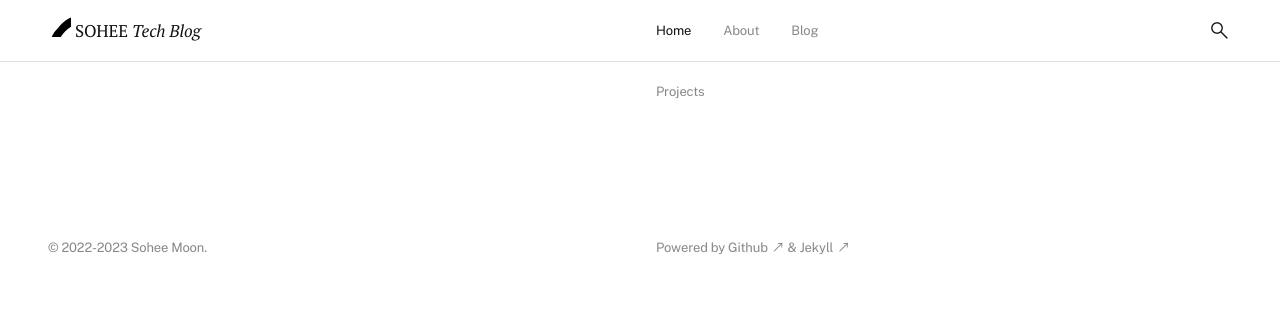
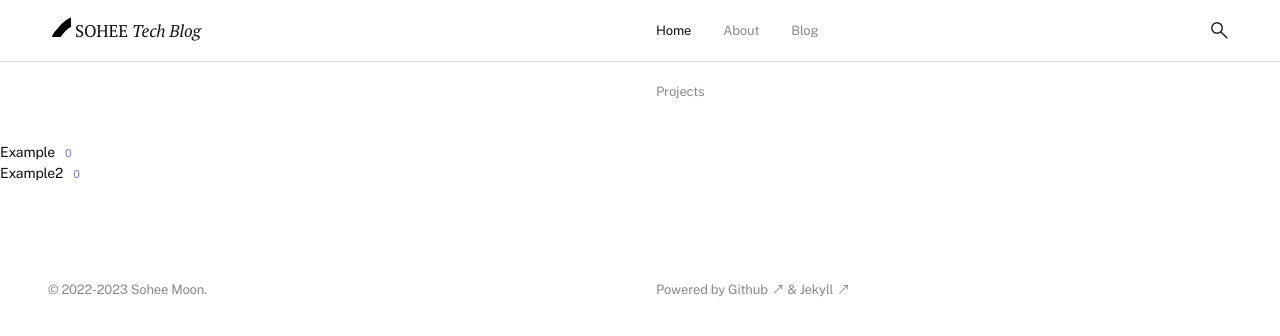
Before and after one commit to soheetech/soheetech.github.io, a Jekyll site: the page built from index.md, in a window 1280 px wide. Shown: the top 336 px of the page. Built offline with Jekyll 4.4.1, drawn with Linux system fonts in a browser that asks for light colours.

Commit message:
Update default.html

```diff
--- a/_layouts/default.html
+++ b/_layouts/default.html
@@ -4,7 +4,10 @@
   <body theme="{{ site.theme_config.appearance | default: "light" }}"{% if page.title == "About" %} class="bg-gray"{% endif %}>
     <main{% if page.layout == "home" %} id="main"{% endif %} class="page-content" aria-label="Content">
       {%- include header.html -%}
-      <section>{{ content }}</section>
+      <section class="d-flex">
+        <article>{%- include category.html -%}</article>
+        <article>{{ content }}</article>
+      </section>
       {%- include footer.html -%}
       <!-- dropdown menu -->
       <div id="menu-wrap" class="container vh"><div class="col col-12-12">{%- include navigation.html -%}</div></div>
```
